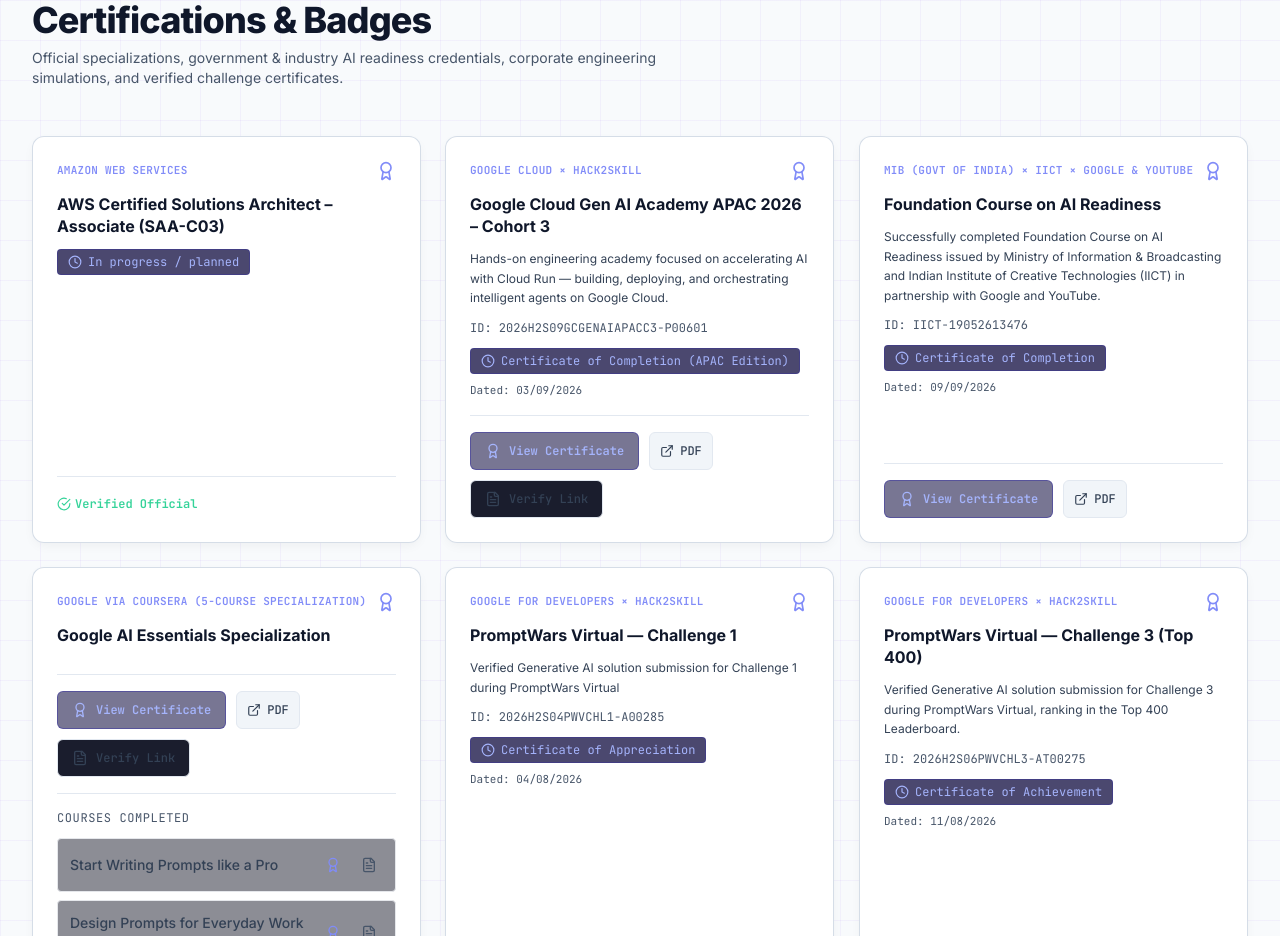
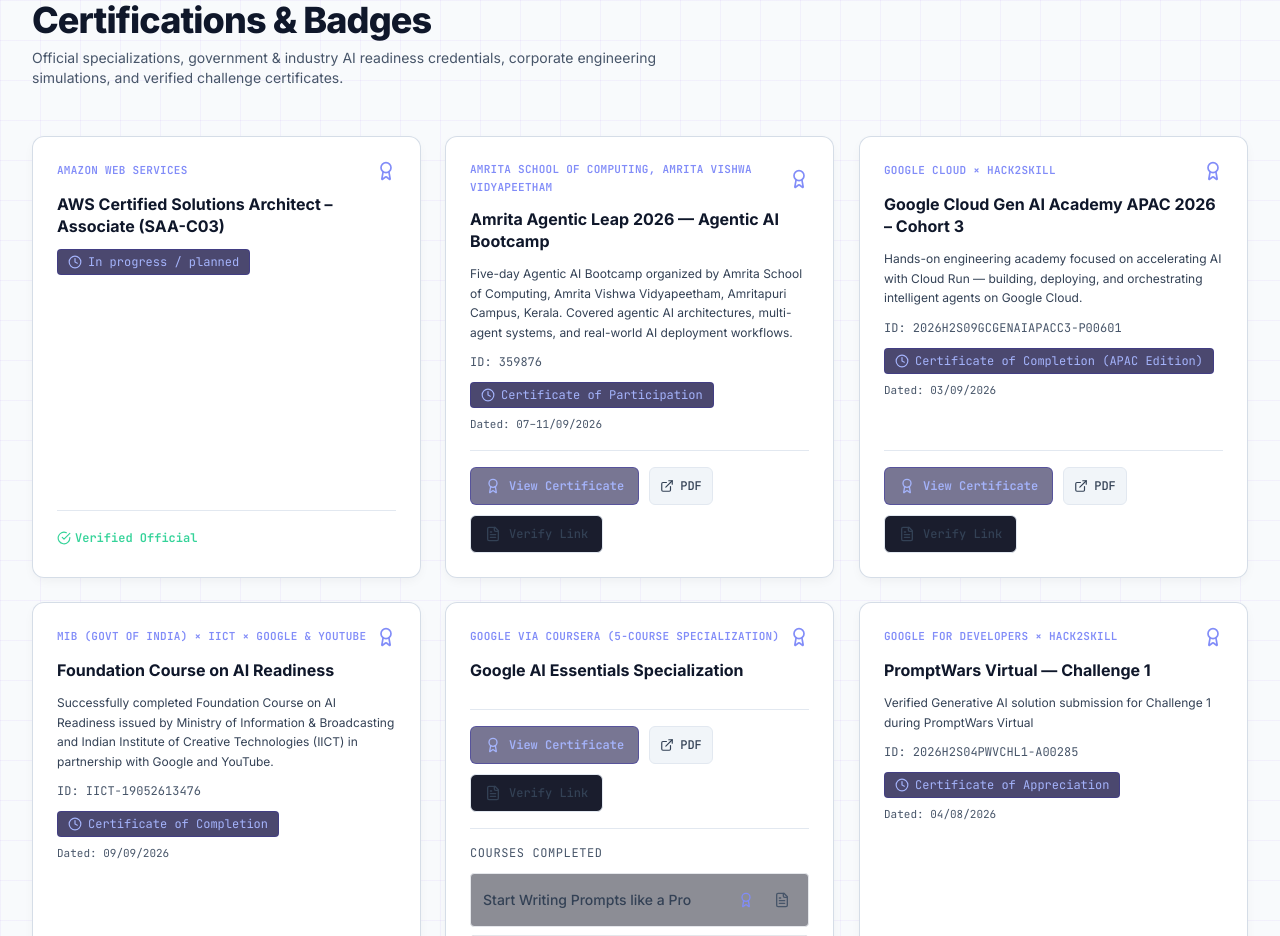
Before and after one commit to NaniToka/toka.portfolio, a React (Vite) app: page / in a window 1280 px wide. Shown: the part 5720-6656 px from the top of the page. Built offline with nearby package versions, Linux system fonts and the light colour scheme; no server answers.

Commit message:
Amrita School of Computing, Amrita Vishwa Vidyapeetham Participation certificate

```diff
--- a/src/data/portfolioData.ts
+++ b/src/data/portfolioData.ts
@@ -184,6 +184,17 @@
     title: "AWS Certified Solutions Architect – Associate (SAA-C03)",
     issuer: "Amazon Web Services",
     status: "In progress / planned"
+  },
+  {
+    id: "amrita-agentic-leap-2026",
+    title: "Amrita Agentic Leap 2026 — Agentic AI Bootcamp",
+    issuer: "Amrita School of Computing, Amrita Vishwa Vidyapeetham",
+    status: "Certificate of Participation",
+    description: "Five-day Agentic AI Bootcamp organized by Amrita School of Computing, Amrita Vishwa Vidyapeetham, Amritapuri Campus, Kerala. Covered agentic AI architectures, multi-agent systems, and real-world AI deployment workflows.",
+    date: "07–11/09/2026",
+    credentialId: "359876",
+    verifyUrl: "https://certificate.amritauniversity.in/verify/359876",
+    certificateUrl: "/amrita-agentic-leap-2026.pdf"
   },
   {
     id: "genai-academy-apac-2026",
```
Also changed, not shown: 2 other files (tests, documents, lock files or other folders).
